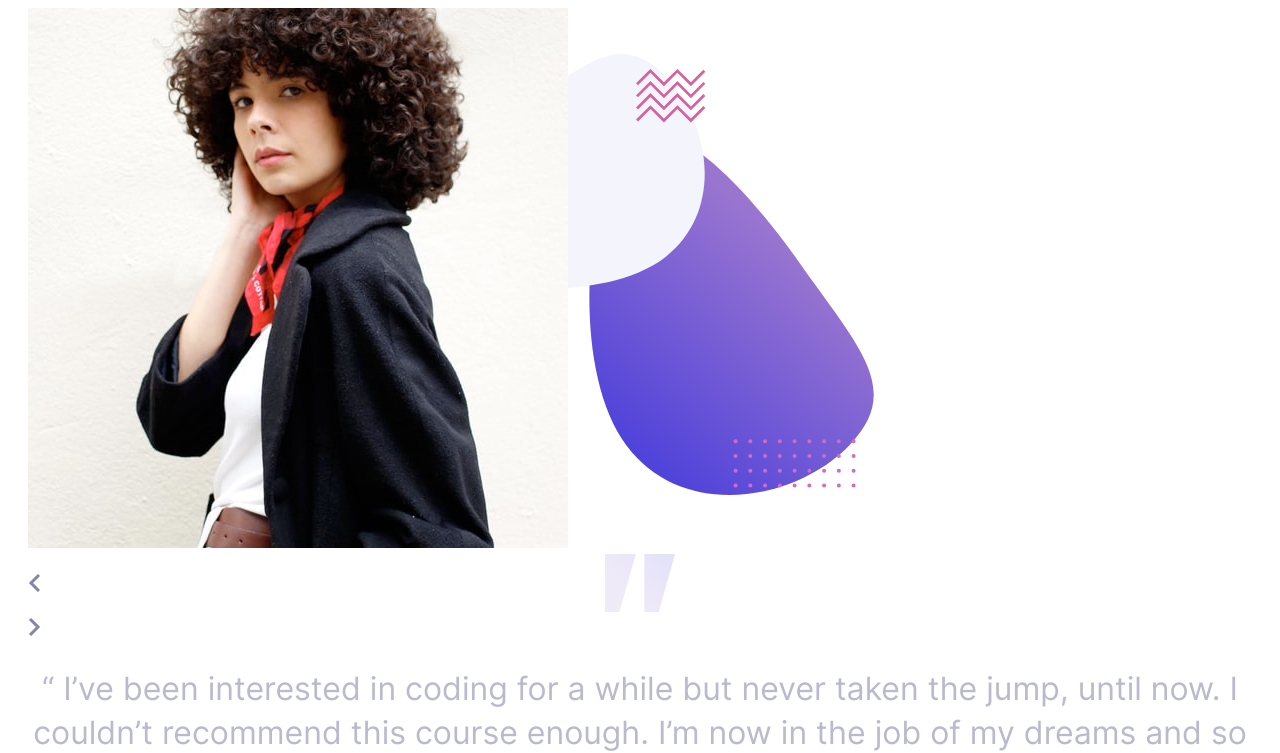
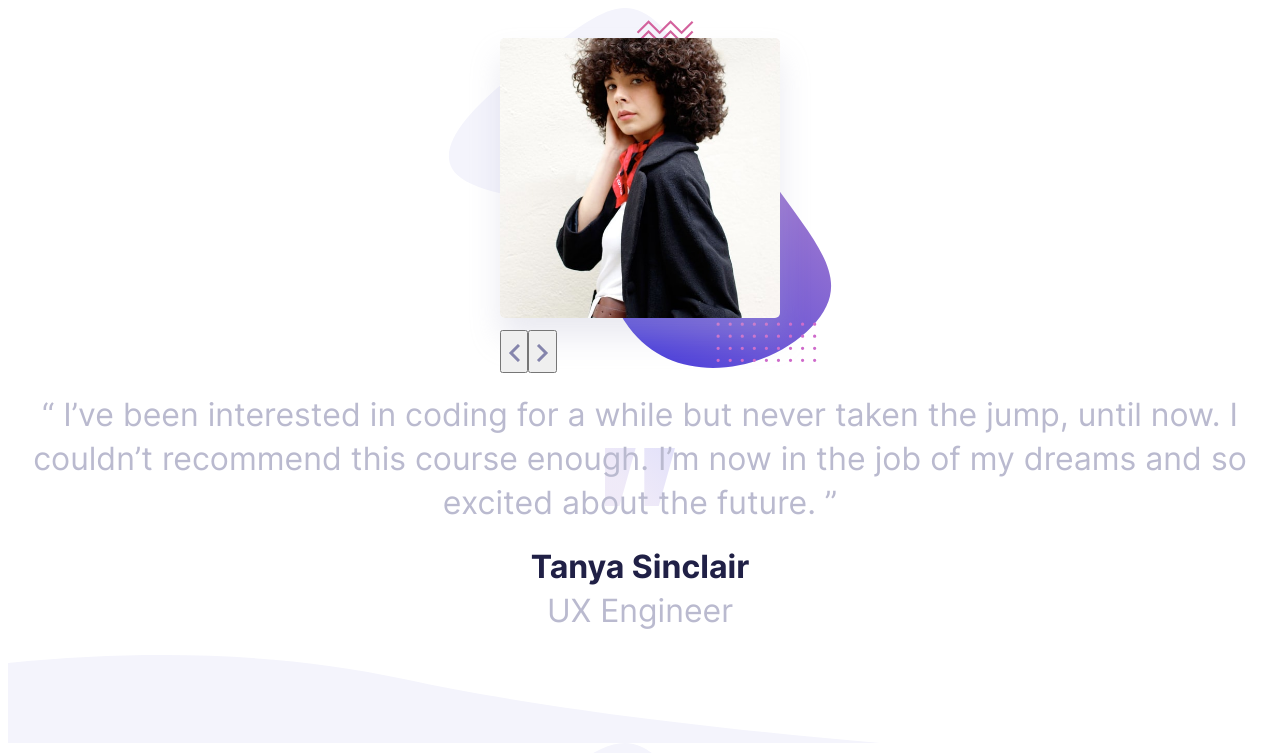
Before and after one commit to royeradames/coding-bootcamp-testimonials, a React (Create React App) app: page / in a window 1280 px wide. Shown: the top 753 px of the page. Built offline with nearby package versions, Linux system fonts and the light colour scheme.

Commit message:
📦style the img

```diff
--- a/src/App.tsx
+++ b/src/App.tsx
@@ -18,13 +18,9 @@ function App() {
             alt="portrait of Tanya Sinclair"
             className="testimonial__img"
           />
-          <div className="testimonial__prev--background">
-            <svg
-              className="testimonial__prev"
-              xmlns="http://www.w3.org/2000/svg"
-              width="12"
-              height="18"
-            >
+          <div className="testimonial__slider-control">
+            <button className="tesetimonial__prev">
+              <svg xmlns="http://www.w3.org/2000/svg" width="12" height="18">
                 <path
                   fill="none"
                   stroke="#8585AC"
@@ -32,14 +28,9 @@ function App() {
                   d="M11 1L3 9l8 8"
                 />
               </svg>
-          </div>
-          <div className="testimonial__next--background">
-            <svg
-              className="testimonail__next"
-              xmlns="http://www.w3.org/2000/svg"
-              width="13"
-              height="18"
-            >
+            </button>
+            <button className="tesetimonial__next">
+              <svg xmlns="http://www.w3.org/2000/svg" width="13" height="18">
                 <path
                   fill="none"
                   stroke="#8585AC"
@@ -47,6 +38,7 @@ function App() {
                   d="M2 1l8 8-8 8"
                 />
               </svg>
+            </button>
           </div>
         </header>
         <p className="testimonial__message">
--- a/src/testimonials-css/mobile.scss
+++ b/src/testimonials-css/mobile.scss
@@ -16,21 +16,30 @@ $grayish-blue: hsl(240, 18%, 77%);
     background-image: url("../images/pattern-quotes.svg"), url("../images/pattern-bg.svg"),  url("../images/pattern-curve.svg");
     background-repeat: no-repeat;
     background-size: 7rem, 90% 49%,  69% 12%;
-    background-position: 50% 65%,50% 10%,  bottom left;
+    background-position: 50% 65%,50% 0%,  bottom left;
 
     // layout
     display: grid;
     grid-template-columns: 2rem 1fr 2rem;
-    grid-template-rows: min-content min-content min-content;
+    grid-template-rows: 3rem min-content min-content min-content 11rem;
     grid-template-areas:
+        ". . ."
         ". header ."
         ". message ."
         ". footer ."
+        ". . ."
     ;
 
     // header content
     &__header{
         grid-area: header;
+        justify-self: center;
+
+    }
+    &__img{
+        max-width: 28rem;
+        box-shadow: 0 2rem 3rem hsla(240, 18%, 77%, 0.3);
+        border-radius: .5rem;
     }
 
     // article body content
```
Lines whose indentation alone changed are shown as unchanged.
